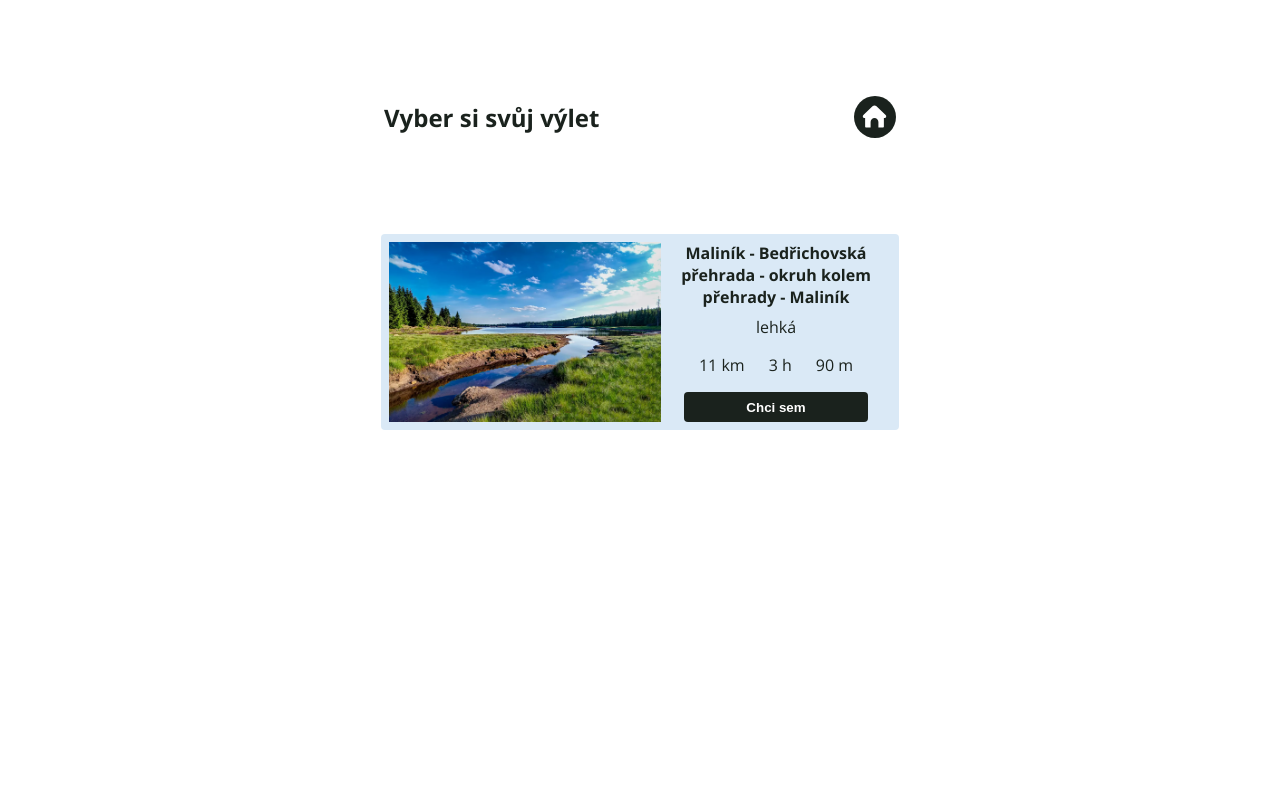
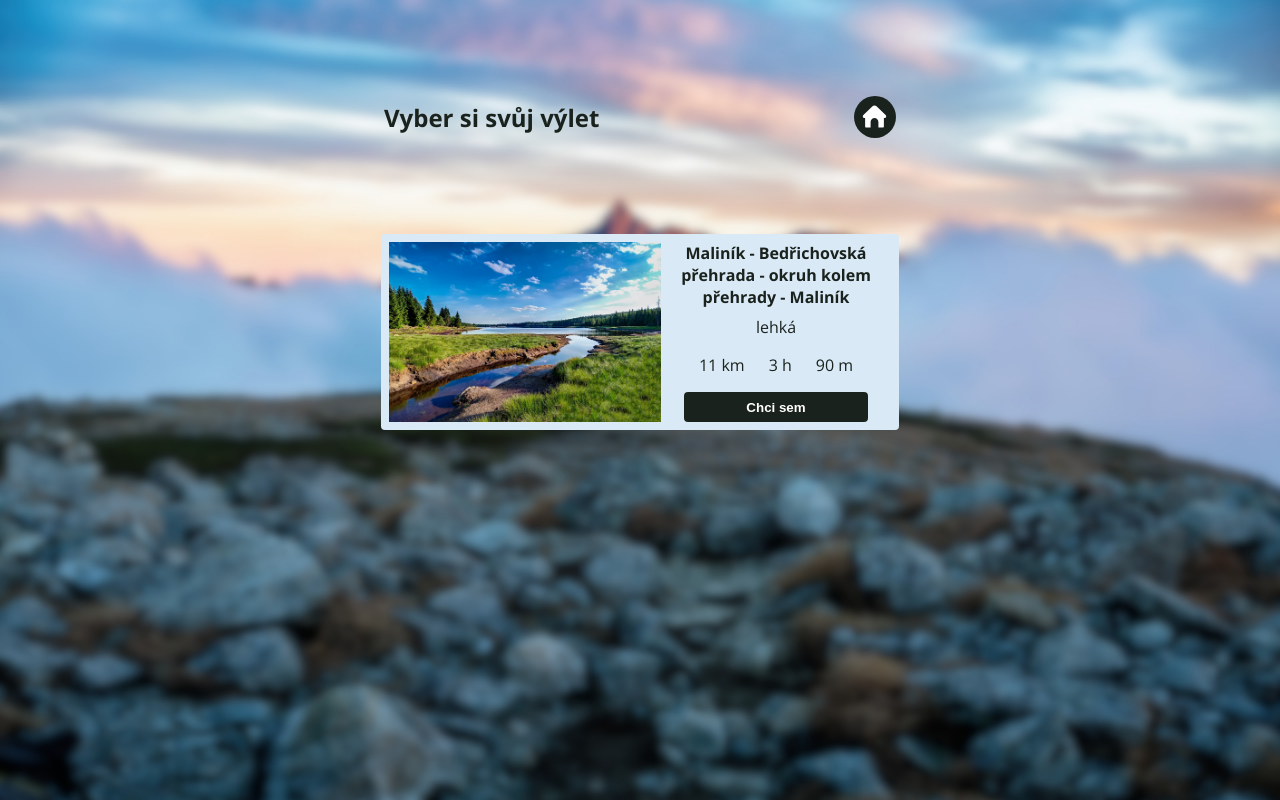
Before and after one commit to MichaelaKnizek/projekt-DKK, a React (Vite) app: page /result in a window 1280 px wide. Built offline with nearby package versions, Linux system fonts and the light colour scheme.

Commit message:
Adjust background photo and rename title

```diff
--- a/src/index.html
+++ b/src/index.html
@@ -3,7 +3,7 @@
   <head>
     <meta charset="UTF-8" />
     <meta name="viewport" content="width=device-width, initial-scale=1.0" />
-    <title>React webová aplikace</title>
+    <title>DKK</title>
     <script type="module" src="/index.jsx"></script>
   </head>
   <body>
--- a/src/pages/ResultsPage/ResultsPage.css
+++ b/src/pages/ResultsPage/ResultsPage.css
@@ -1,6 +1,5 @@
 .resultspage-photo {
-  background-image:
-    linear-gradient(#00000080), url(/images/landing_page_blur_7.jpg);
+  background-image: url(/images/landing_page_blur_7.jpg);
   background-repeat: no-repeat;
   background-position: center;
   background-size: cover;
```
Also changed, not shown: 1 other file (tests, documents, lock files or other folders).
